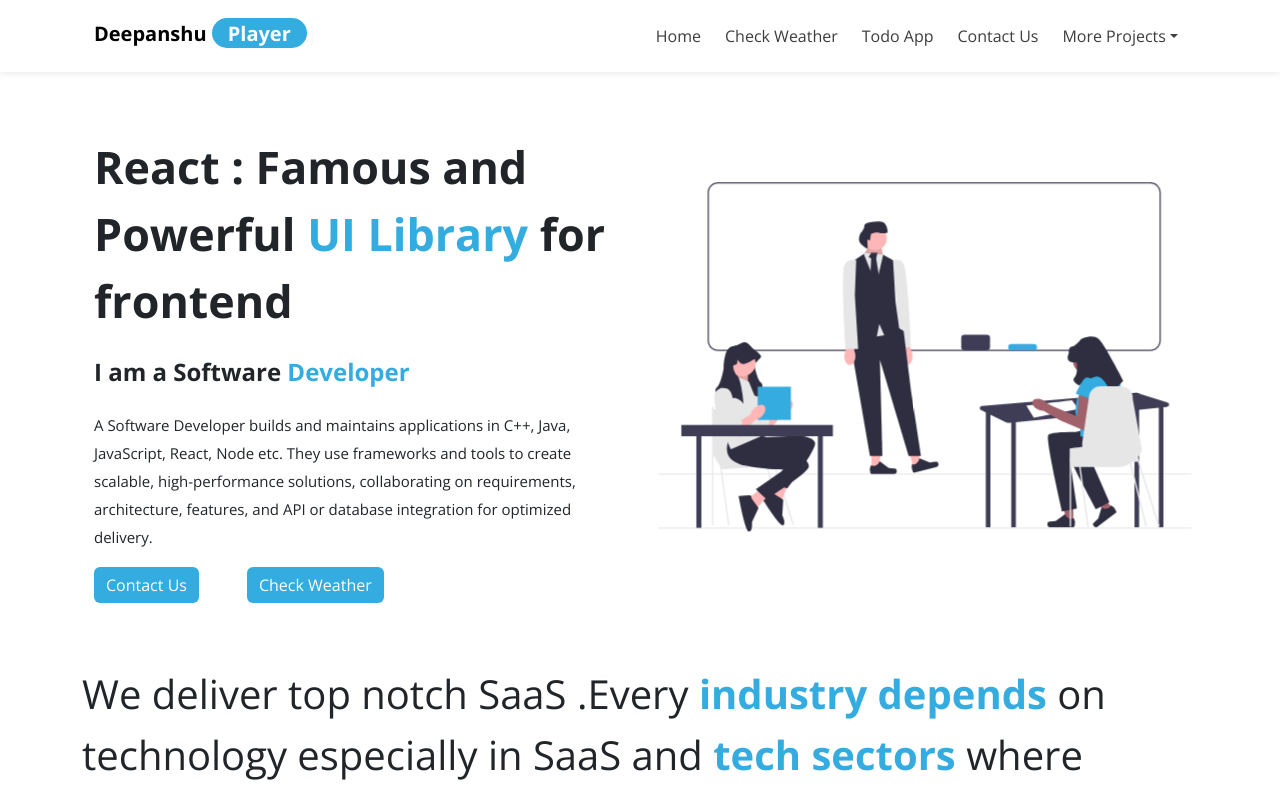
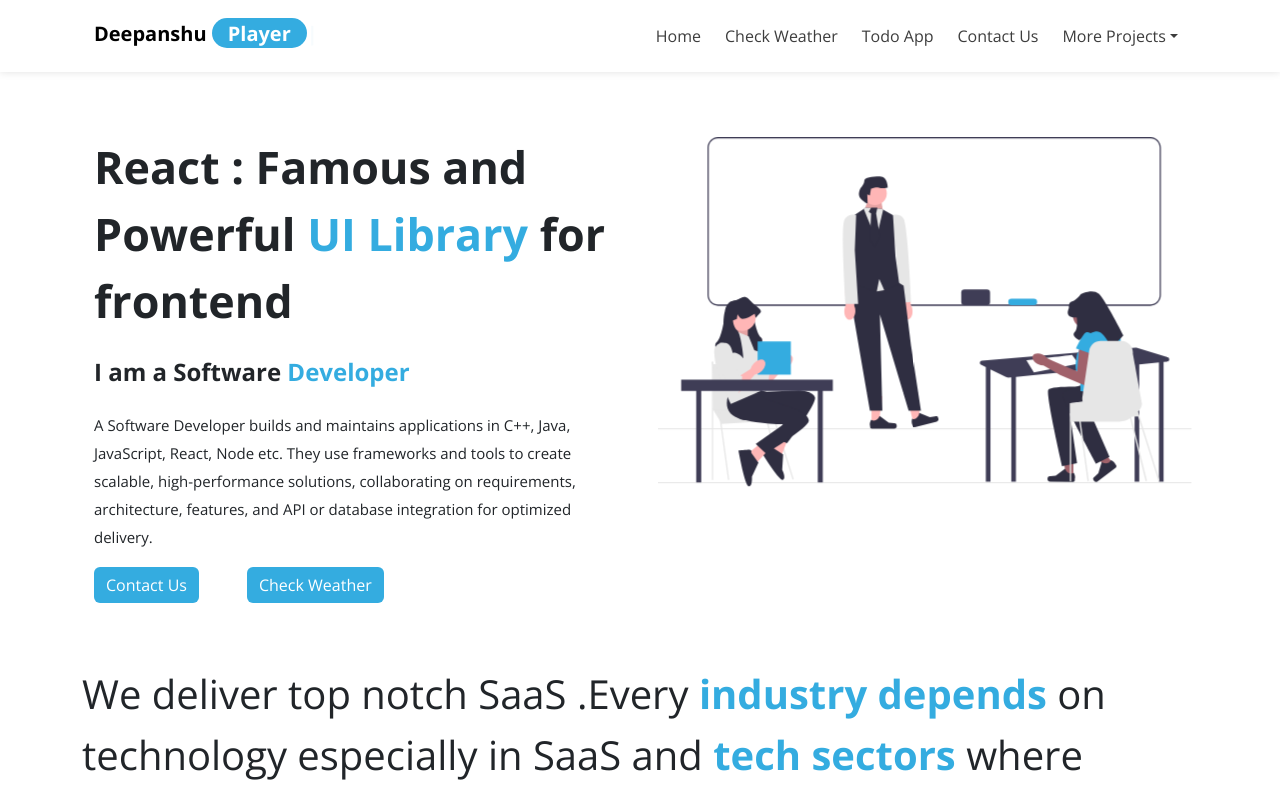
Before and after one commit to deepanshu1420/PersonalPortfolio-React, a React (Create React App) app: page / in a window 1280 px wide. Shown: the top 798 px of the page. Built offline with nearby package versions, Linux system fonts and the light colour scheme.

Commit message:
Fix Homee animation

```diff
--- a/src/website/Home.jsx
+++ b/src/website/Home.jsx
@@ -1,5 +1,6 @@
 import React from 'react';
-import Img from '../images/img74.svg';
+// Change the SVG import to treat it as a React Component
+import { ReactComponent as Img } from '../images/img74.svg';
 import { NavLink } from 'react-router-dom';
 // Import gsap and the useGSAP hook
 import gsap from 'gsap';
@@ -43,7 +44,8 @@ const Home = () => {
                             </div>
                         </div>
                         <div className="col-12 head-img-box col-md-6 col-xl-6 temp-2 text-end order-1 order-lg-2">
-                            <img src={Img} className="img-fluid my-img-1" alt="later on" />
+                            {/* Use the imported SVG as a component */}
+                            <Img className="img-fluid my-img-1" />
                         </div>
                     </div>
                 </section>
```
